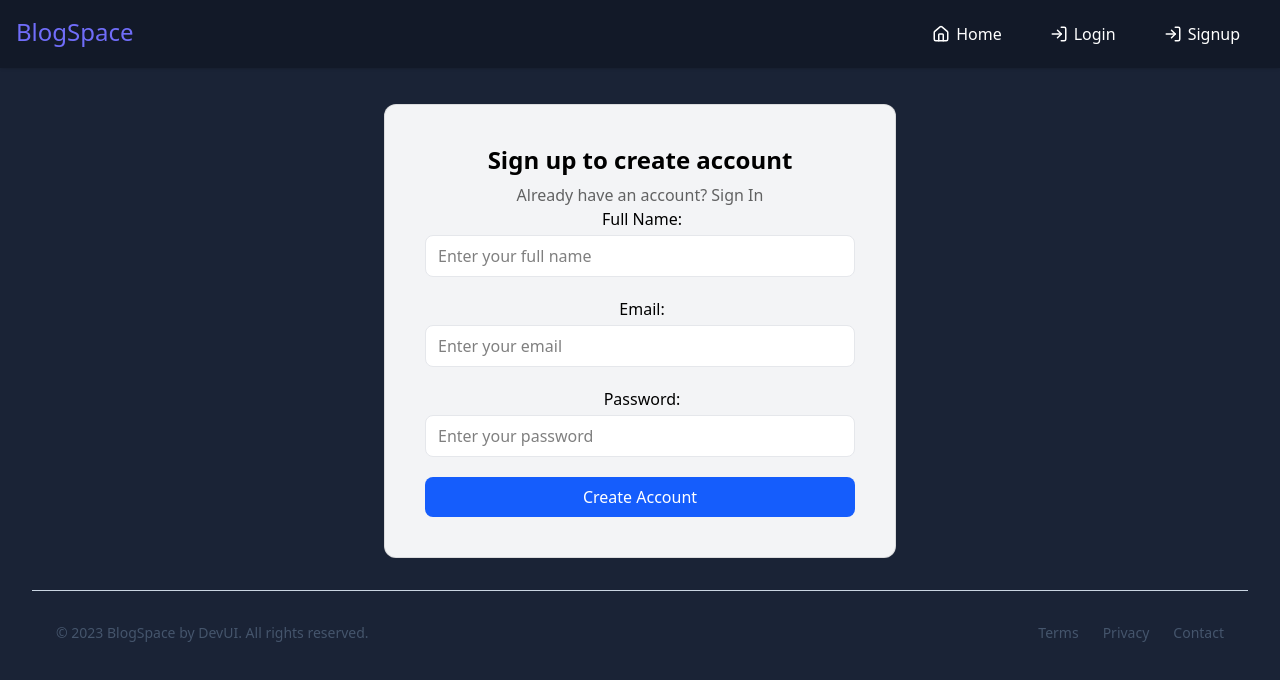
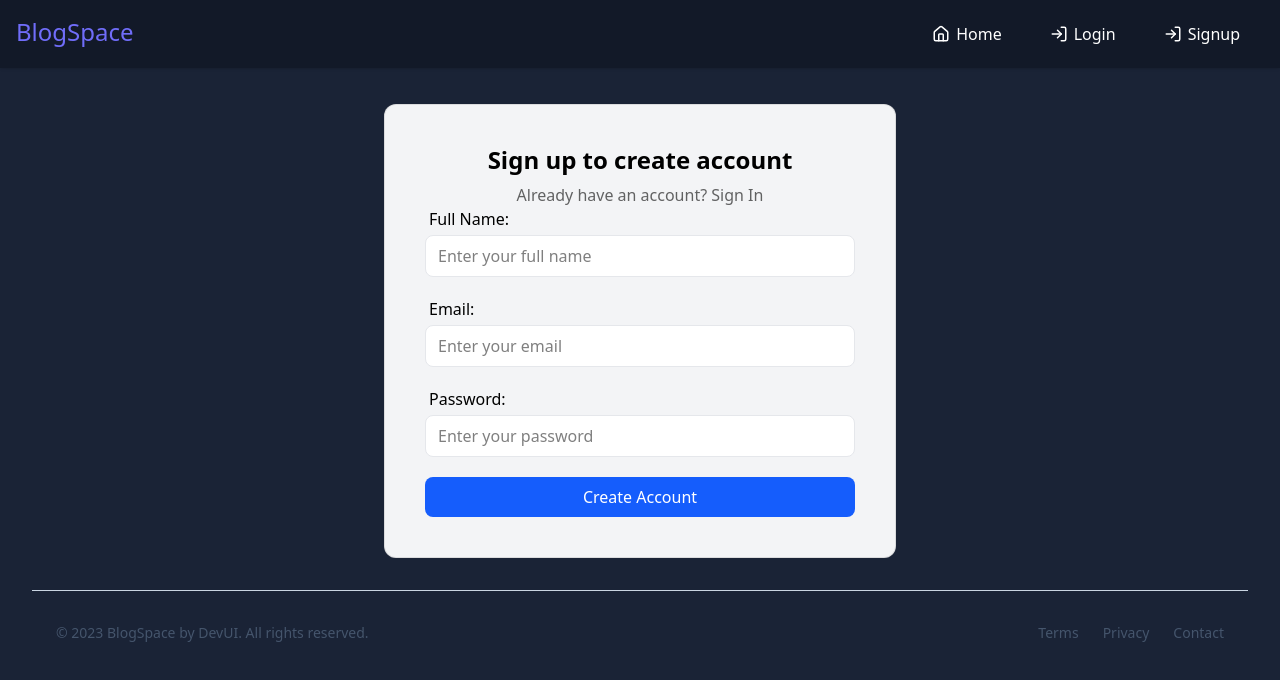
Before and after one commit to PinQusestion/BlogApp, a React (Vite) app: page /signup in a window 1280 px wide. Shown: the top 680 px of the page. Built offline with nearby package versions, Linux system fonts and the light colour scheme; no server answers.

Commit message:
Minor alignment changes

```diff
--- a/index.html
+++ b/index.html
@@ -4,7 +4,7 @@
     <meta charset="UTF-8" />
     <link rel="icon" type="image/svg+xml" href="/vite.svg" />
     <meta name="viewport" content="width=device-width, initial-scale=1.0" />
-    <title>Vite + React</title>
+    <title>BlogSpace</title>
   </head>
   <body class="bg-[#1a2336]">
     <div id="root"></div>
--- a/src/components/Input.jsx
+++ b/src/components/Input.jsx
@@ -6,7 +6,7 @@ const Input = React.forwardRef(function Input(
 ) {
   const id = useId();
   return (
-    <div className="w-full">
+    <div className="w-full text-left">
       {label && (
         <label className="inline-block mb-1 pl-1" htmlFor={id}>
           {label}
--- a/src/components/RTE.jsx
+++ b/src/components/RTE.jsx
@@ -5,7 +5,7 @@ import config from '../conf/conf';
 
 export default function RTE({ name, control, label, defaultValue = "" }) {
     return (
-        <div className='w-full'>
+        <div className='w-full text-left'>
             {label && <label className='inline-block mb-1 pl-1'>{label}</label>}
 
             <Controller
```
